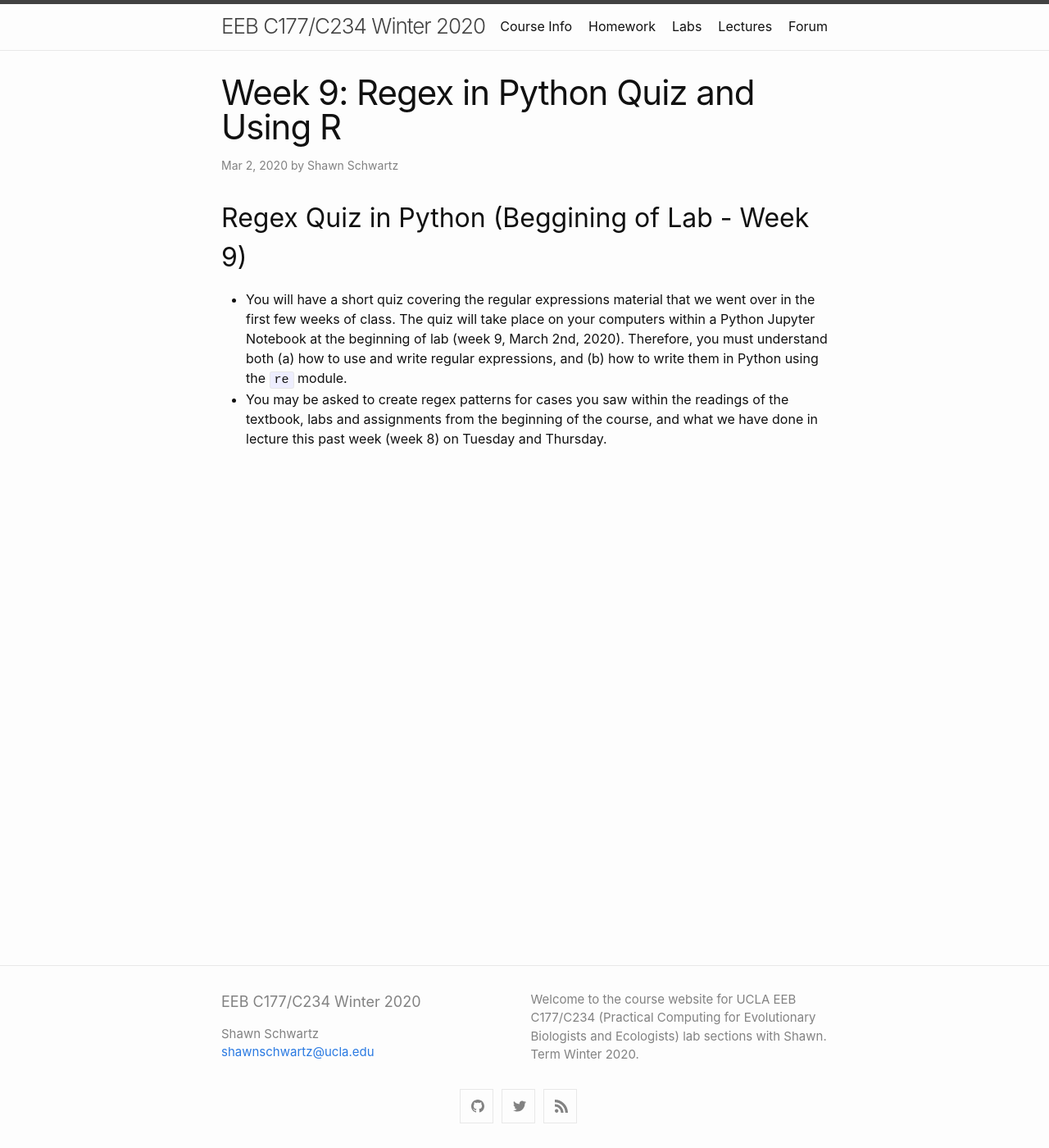
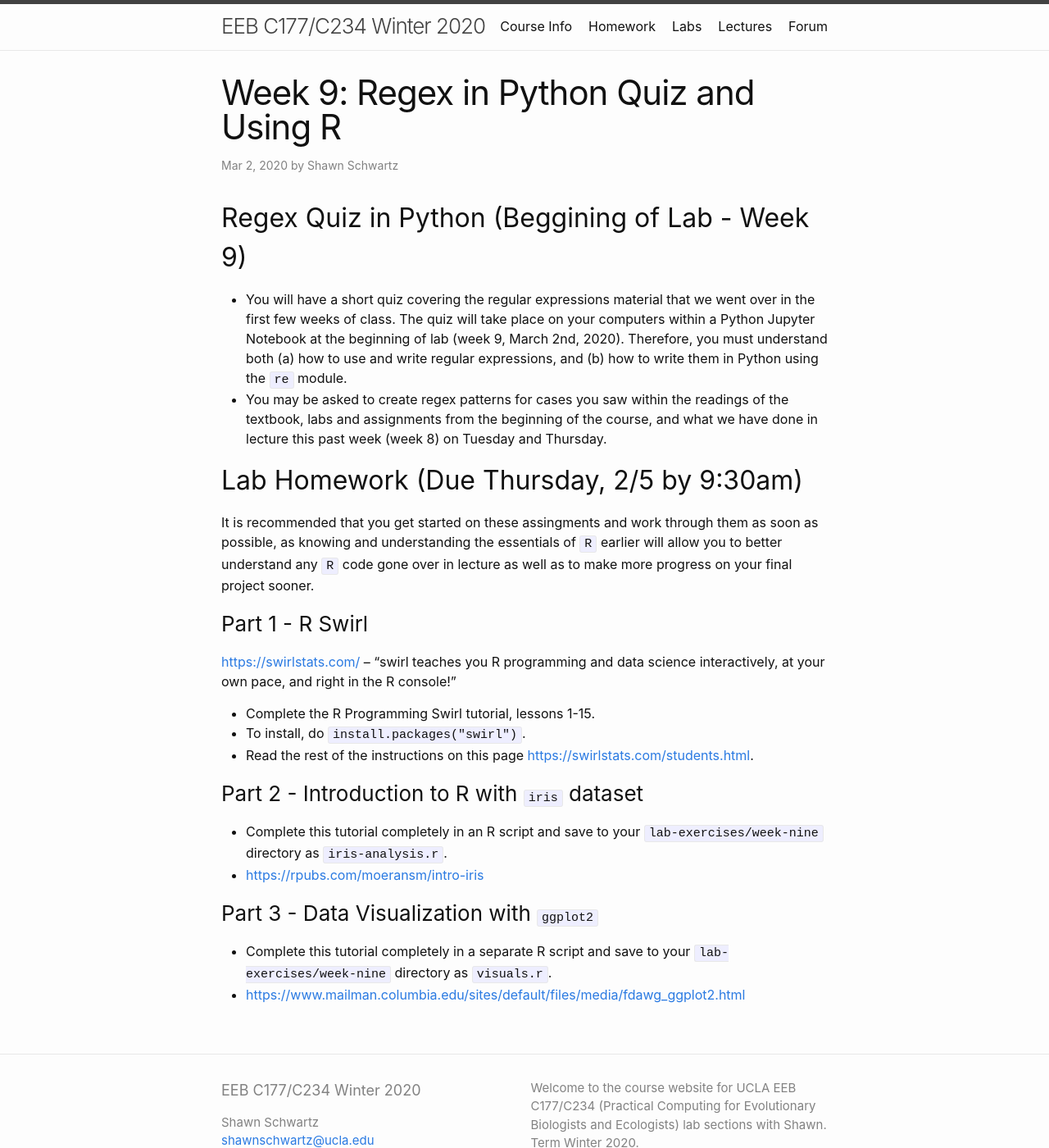
Before and after one commit to shawntschwartz/eeb-c177-w20, a Jekyll site: the page built from _posts/2020-03-02-lab-week-9.md, in a window 1280 px wide and 1400 px high. Shown: the whole window at 82% size. Built offline with Jekyll 4.4.1, drawn with Linux system fonts in a browser that asks for light colours.

Commit message:
update R hw assignments for lab

```diff
--- a/_posts/2020-03-02-lab-week-9.md
+++ b/_posts/2020-03-02-lab-week-9.md
@@ -7,3 +7,21 @@ author: "Shawn Schwartz"
 ## Regex Quiz in Python (Beggining of Lab - Week 9)
  - You will have a short quiz covering the regular expressions material that we went over in the first few weeks of class. The quiz will take place on your computers within a Python Jupyter Notebook at the beginning of lab (week 9, March 2nd, 2020). Therefore, you must understand both (a) how to use and write regular expressions, and (b) how to write them in Python using the `re` module.
  - You may be asked to create regex patterns for cases you saw within the readings of the textbook, labs and assignments from the beginning of the course, and what we have done in lecture this past week (week 8) on Tuesday and Thursday.
+
+## Lab Homework (Due Thursday, 2/5 by 9:30am)
+It is recommended that you get started on these assingments and work through them as soon as possible, as knowing and understanding the essentials of `R` earlier will allow you to better understand any `R` code gone over in lecture as well as to make more progress on your final project sooner.
+
+### Part 1 - R Swirl
+[https://swirlstats.com/](https://swirlstats.com/) – "swirl teaches you R programming and data science interactively, at your own pace, and right in the R console!"
+
+- Complete the R Programming Swirl tutorial, lessons 1-15.
+- To install, do `install.packages("swirl")`.
+- Read the rest of the instructions on this page [https://swirlstats.com/students.html](https://swirlstats.com/students.html).
+
+### Part 2 - Introduction to R with `iris` dataset
+- Complete this tutorial completely in an R script and save to your `lab-exercises/week-nine` directory as `iris-analysis.r`.
+- [https://rpubs.com/moeransm/intro-iris](https://rpubs.com/moeransm/intro-iris)
+
+### Part 3 - Data Visualization with `ggplot2`
+- Complete this tutorial completely in a separate R script and save to your `lab-exercises/week-nine` directory as `visuals.r`.
+- [https://www.mailman.columbia.edu/sites/default/files/media/fdawg_ggplot2.html](https://www.mailman.columbia.edu/sites/default/files/media/fdawg_ggplot2.html)
```
